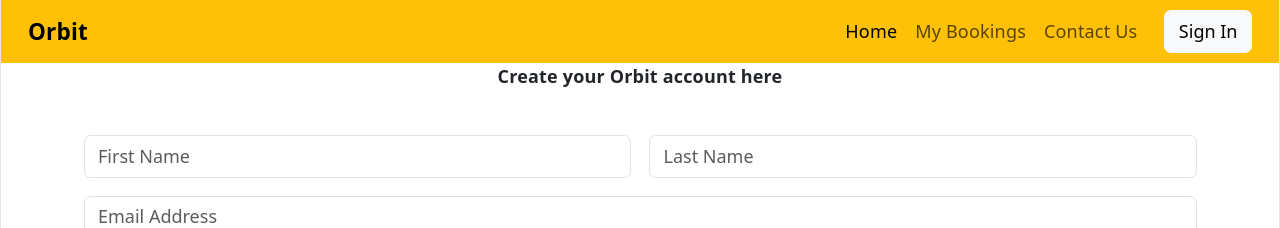
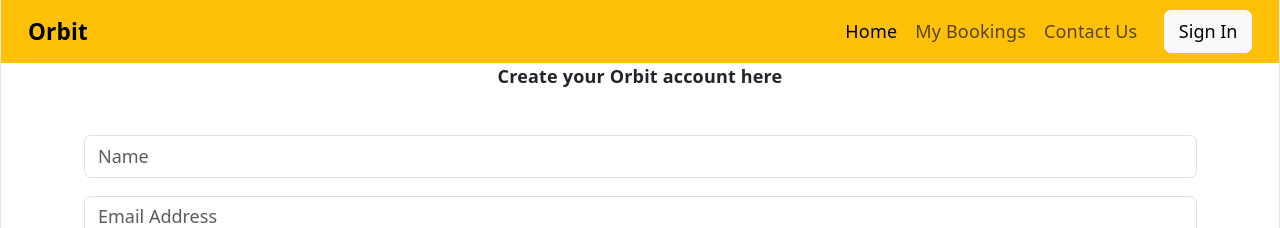
Before and after one commit to Muthyala-Reddy/Orbit, a React (Vite) app in the folder Tour-UI/tourUI/: page /signup in a window 1280 px wide. Shown: the top 228 px of the page. Built offline with nearby package versions, Linux system fonts and the light colour scheme.

Commit message:
Changes made to signup page

```diff
--- a/Tour-UI/tourUI/package.json
+++ b/Tour-UI/tourUI/package.json
@@ -12,6 +12,7 @@
   "dependencies": {
     "@fortawesome/free-solid-svg-icons": "^7.2.0",
     "@fortawesome/react-fontawesome": "^3.3.1",
+    "axios": "^1.15.2",
     "bootstrap": "^5.3.8",
     "react": "^19.2.5",
     "react-dom": "^19.2.5",
--- a/Tour-UI/tourUI/src/components/SignIn.jsx
+++ b/Tour-UI/tourUI/src/components/SignIn.jsx
@@ -45,7 +45,7 @@ export default function SignIn(){
             <button type="submit" className="btn btn-primary">
                 Submit
             </button>
-            <p className='mt-2'>If you don't have an account click here  <Link to="/signup"><p>Sign Up</p></Link></p>
+           <Link to="/signup"><p className='mt-2'>If you don't have an account click here</p></Link>
         </form>
 
             </div>
--- a/Tour-UI/tourUI/src/components/SignUp.jsx
+++ b/Tour-UI/tourUI/src/components/SignUp.jsx
@@ -1,51 +1,86 @@
+import { useEffect,useState } from "react";
+import axios from 'axios';
+import { useNavigate } from "react-router";
+
 export default function SignUp(){
-    return(
+
+   const navigate=useNavigate();
+
+const [user, setUser] = useState({
+    name: "",
+    email: "",
+    password: ""
+  });
+
+  const handleChange = (e) => {
+    setUser({ ...user, [e.target.name]: e.target.value });
+  };
+
+const handleClick = () => {
+    axios
+      .post("http://localhost:8081/api/users", user)
+      .then((res) => {
+        console.log("Signup successful", res.data);
+      })
+      .catch((err) => {
+        console.error("Signup failed", err);
+      });
+
+      navigate("/signin")
+  };
+
+
+
+  return (
     <>
       <p className="fw-bold">Create your Orbit account here</p>
+
       <div className="container my-4">
         <div className="row g-3">
 
-    <div className="col-md-6">
+          <div className="col-md-12">
             <input
               type="text"
+              name="name"
               className="form-control"
-        placeholder="First Name"
-      />
-    </div>
-
-    <div className="col-md-6">
-      <input
-        type="text"
-        className="form-control"
-        placeholder="Last Name"
+              placeholder="Name"
+              value={user.name}
+              onChange={handleChange}
             />
           </div>
 
           <div className="col-md-12">
             <input
               type="email"
+              name="email"
               className="form-control"
               placeholder="Email Address"
+              value={user.email}
+              onChange={handleChange}
             />
           </div>
 
           <div className="col-md-12">
             <input
               type="password"
+              name="password"
               className="form-control"
               placeholder="Password"
+              value={user.password}
+              onChange={handleChange}
             />
           </div>
 
           <div className="col-md-12">
-      <button className="btn btn-primary w-100">
+            <button className="btn btn-primary w-100" onClick={handleClick}>
               Sign Up
             </button>
           </div>
 
         </div>
       </div>
+    </>
+  );
 
-        </>
-    )
+
 }
```
Also changed, not shown: 1 other file (tests, documents, lock files or other folders). Lines whose indentation alone changed are shown as unchanged.
